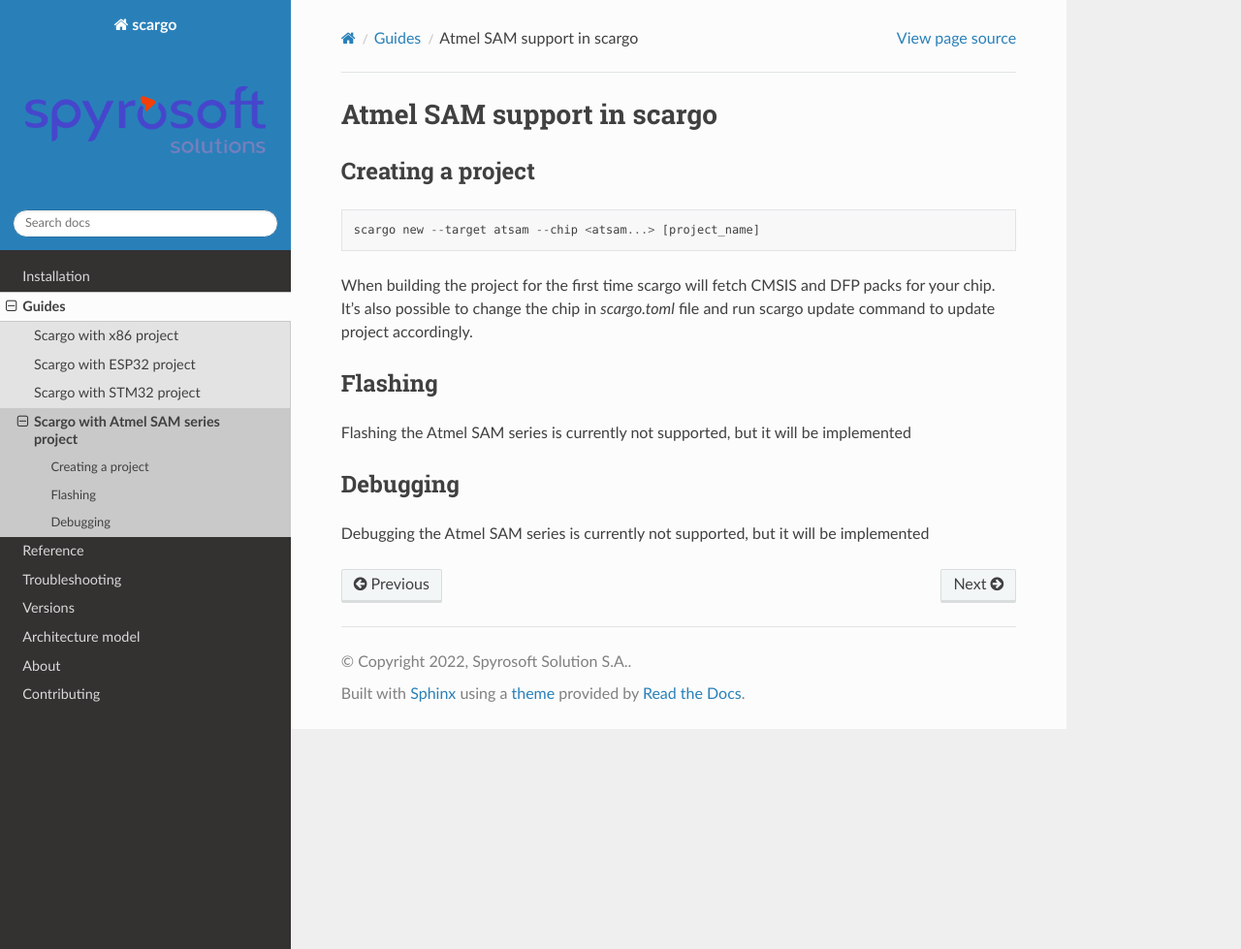
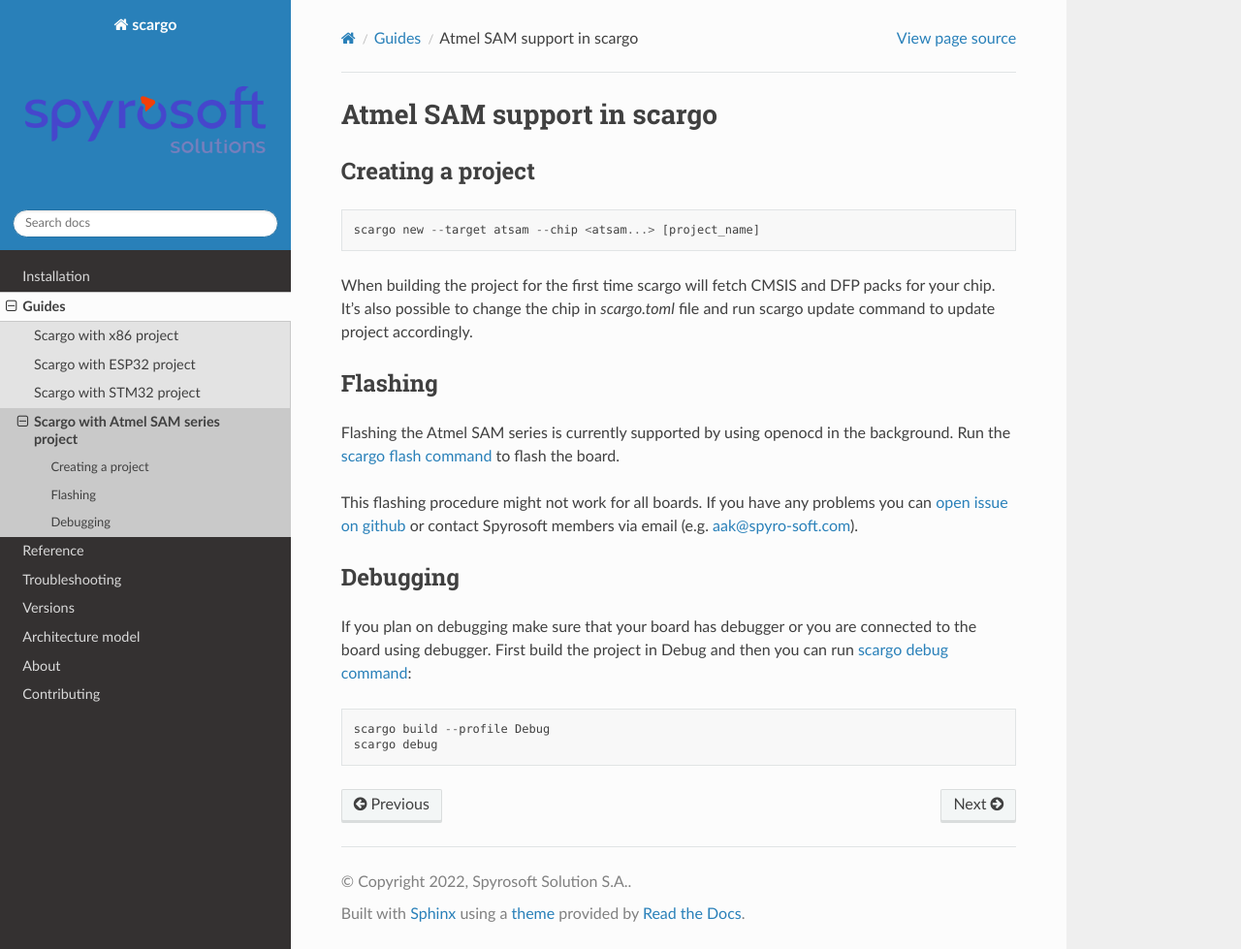
Before and after one commit to Spyro-Soft/scargo, a Sphinx documentation site: the page built from docs/source/guides/scargo-atsam.rst, in a window 1280 px wide and 979 px high. Shown: the whole window at 97% size. Built offline with Sphinx 7.4.7 and the Read the Docs theme 2.0.0, drawn with Linux system fonts in a browser that asks for light colours; pages that are not in the unit, such as notebooks, are missing from menus.

Commit message:
Update atsam doc

```diff
--- a/docs/source/guides/scargo-atsam.rst
+++ b/docs/source/guides/scargo-atsam.rst
@@ -15,8 +15,16 @@
 
 Flashing
 --------
-Flashing the Atmel SAM series is currently not supported, but it will be implemented
+Flashing the Atmel SAM series is currently supported by using openocd in the background.
+Run the :doc:`scargo flash command </scargo/scargo-flash>` to flash the board.
+
+This flashing procedure might not work for all boards.
+If you have any problems you can  `open issue on github <https://github.com/Spyro-Soft/scargo/issues/new/choose>`_ or contact Spyrosoft members via email (e.g. aak@spyro-soft.com).
 
 Debugging
 ---------
-Debugging the Atmel SAM series is currently not supported, but it will be implemented
+If you plan on debugging make sure that your board has debugger or you are connected to the board using debugger.
+First build the project in Debug and then you can run :doc:`scargo debug command </scargo/scargo-debug>`: ::
+
+    scargo build --profile Debug
+    scargo debug
--- a/docs/source/scargo/index.rst
+++ b/docs/source/scargo/index.rst
@@ -27,7 +27,7 @@
    doc                 Create project documentation
    docker              Manage the docker environment for the project
    fix                 Fix violations reported by the command `check`.
-   flash               Flash the target (only available for esp32 for now).
+   flash               Flash the target.
    gen                 Manage the auto file generator
    new                 Create a new project template.
    publish             Upload conan pkg to repo
```
